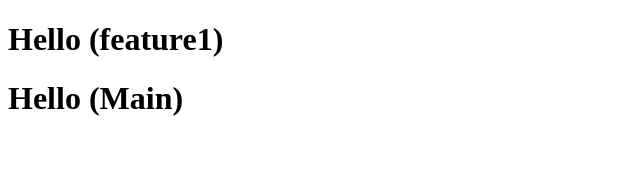
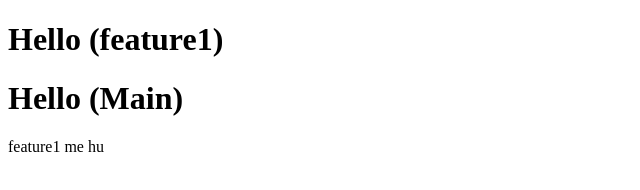
Before and after one commit to Alok530/demorepo, a plain HTML site: page index.html in a window 1280 px wide. Shown: the whole page, without its empty margins (0-640 px from the left). Drawn offline with Linux system fonts and the light colour scheme.

Commit message:
p tag added in index.html

```diff
--- a/index.html
+++ b/index.html
@@ -8,5 +8,7 @@
 <body>
     <h1>Hello (feature1)</h1>
     <h1>Hello (Main)</h1>
+
+    <p>feature1 me hu</p>
 </body>
 </html>
```
